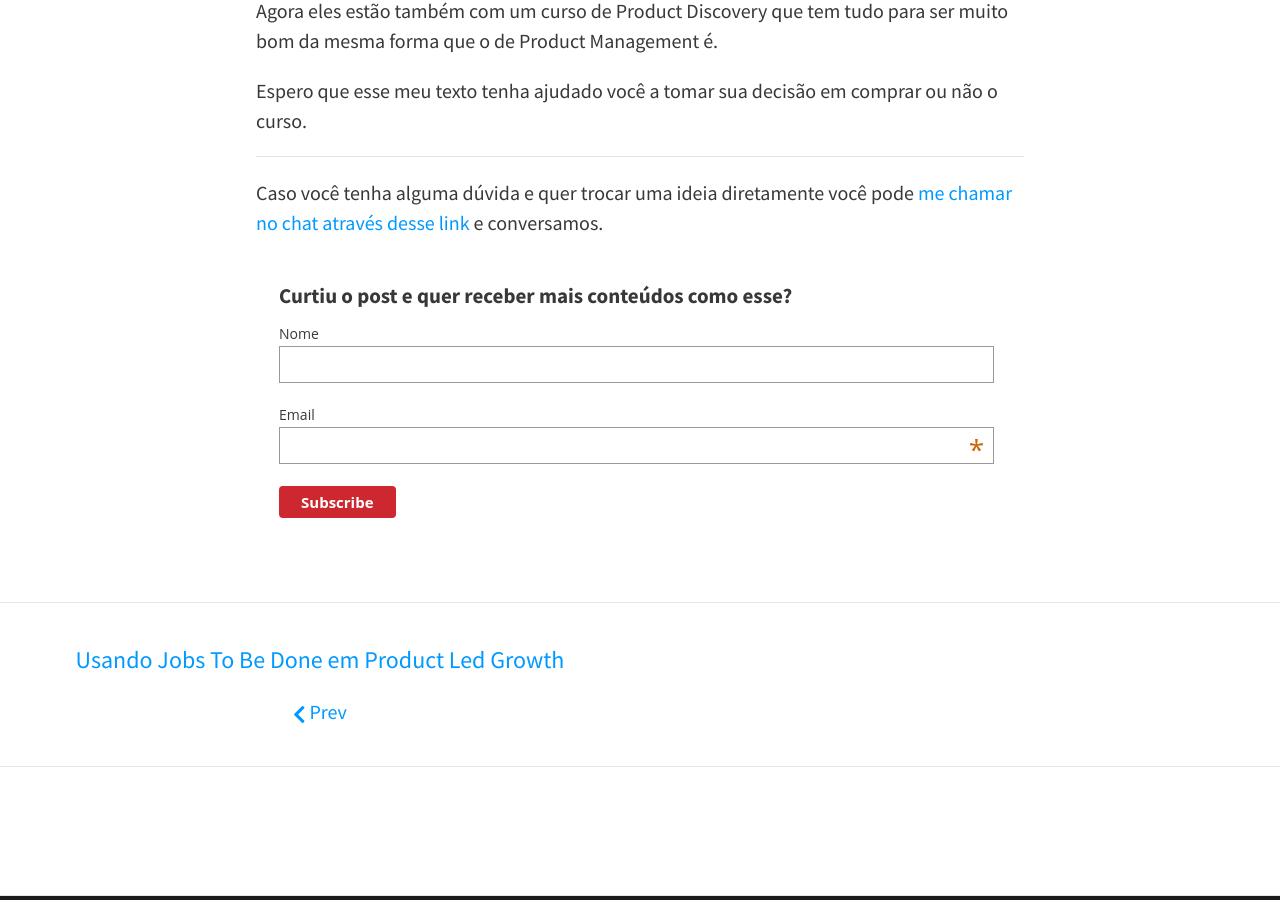
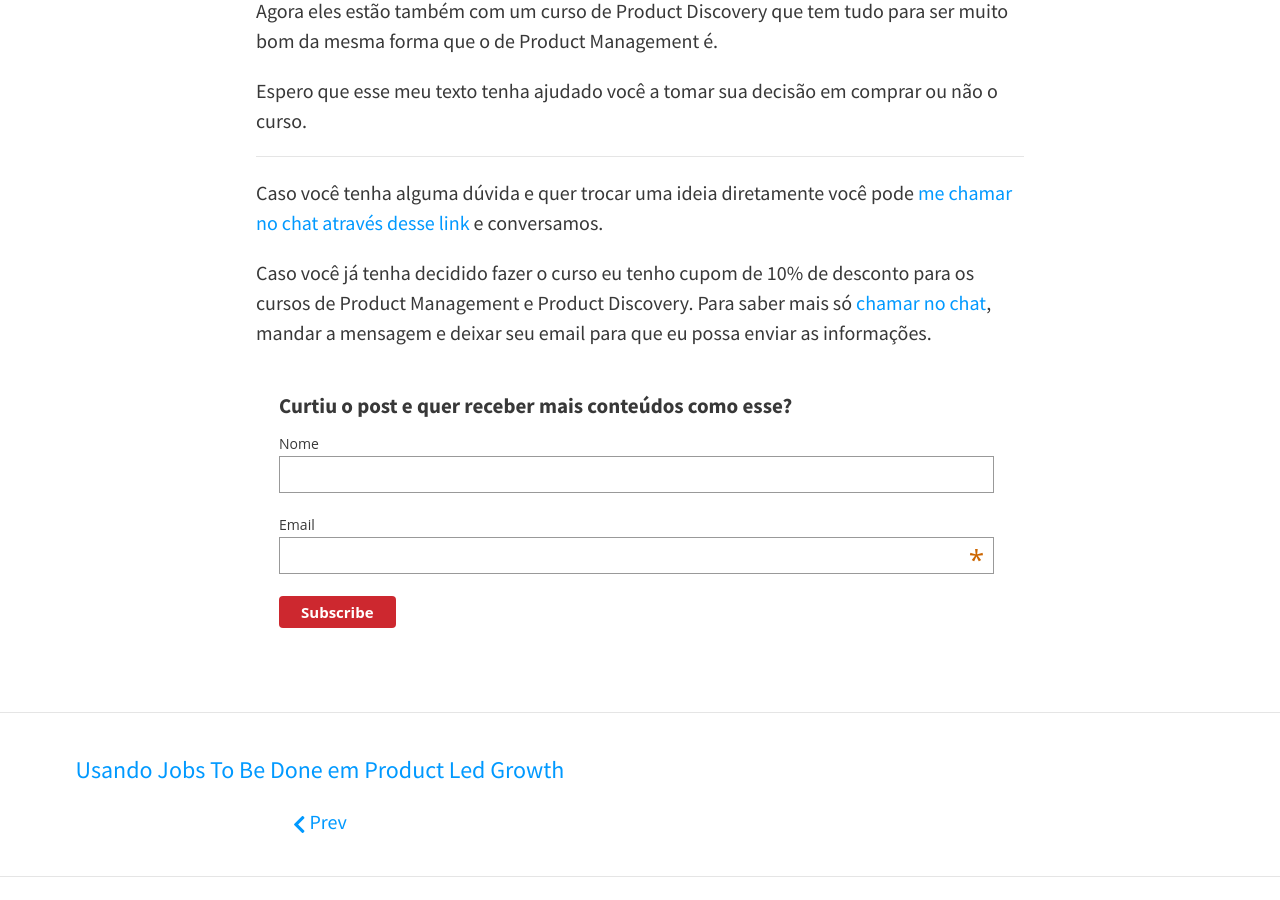
Before and after one commit to felipecbarbosa/felipecbarbosa.github.io, a Jekyll site: the page built from _posts/2020-08-18-pm3-curso.md, in a window 1280 px wide and 900 px high, scrolled down 8816 px. Built offline with Jekyll 4.4.1, drawn with Linux system fonts in a browser that asks for light colours; nearby versions of some CDN libraries; comment, search, counter and statistics services are not loaded.

Commit message:
Updated post with PM3 discount message

```diff
--- a/_posts/2020-08-18-pm3-curso.md
+++ b/_posts/2020-08-18-pm3-curso.md
@@ -232,3 +232,5 @@ Espero que esse meu texto tenha ajudado você a tomar sua decisão em comprar ou
 ---
 
 Caso você tenha alguma dúvida e quer trocar uma ideia diretamente você pode [me chamar no chat através desse link](#hs-chat-open) e conversamos.
+
+Caso você já tenha decidido fazer o curso eu tenho cupom de 10% de desconto para os cursos de Product Management e Product Discovery. Para saber mais só [chamar no chat](#hs-chat-open), mandar a mensagem e deixar seu email para que eu possa enviar as informações.
```
